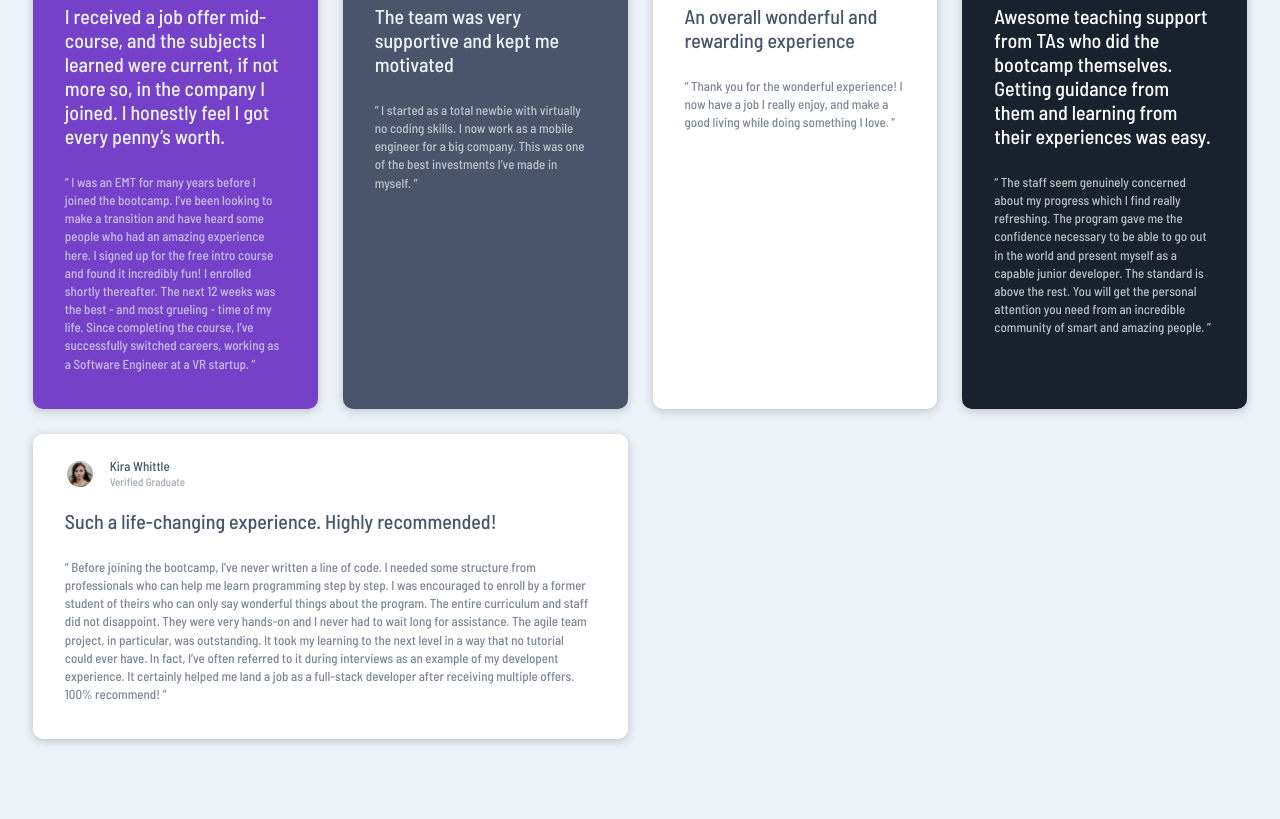
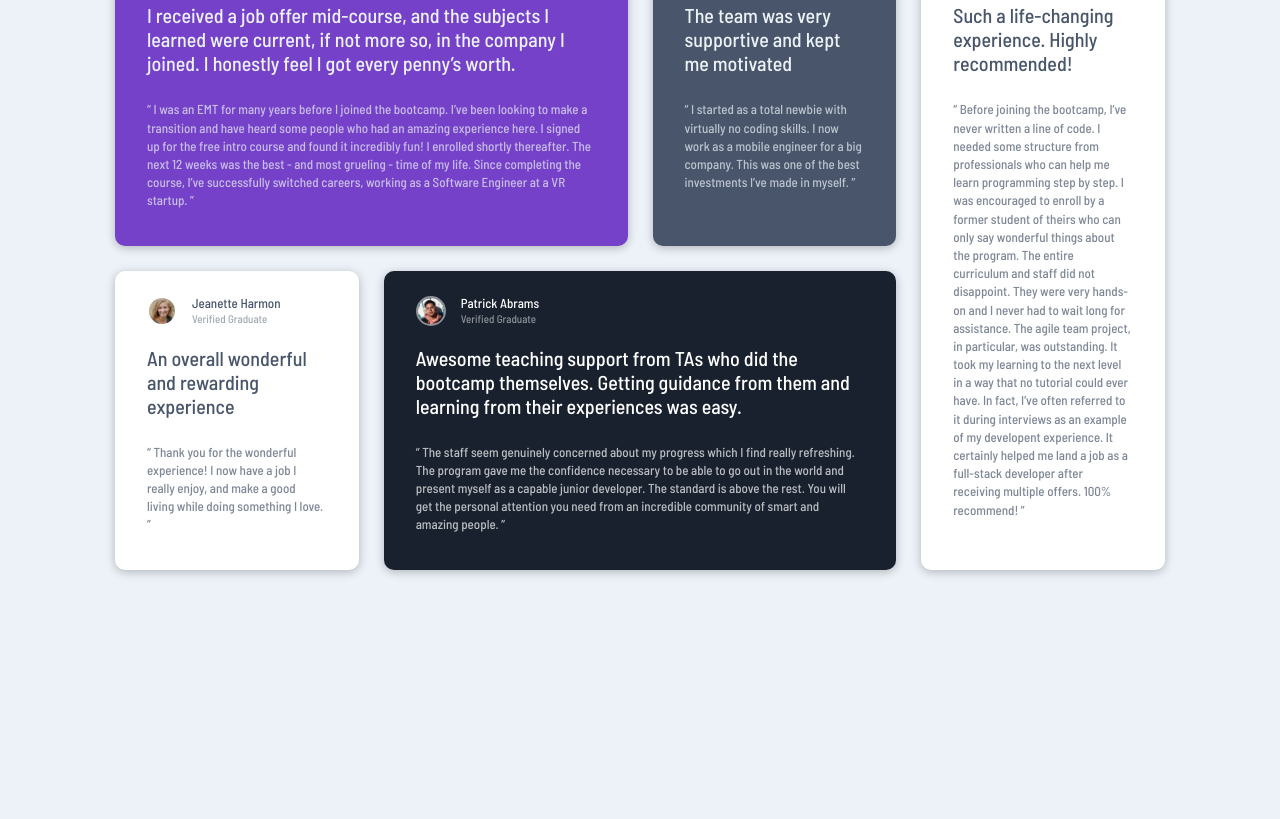
Before and after one commit to kamilcodes/frmentor_testimonials_grid_component_section, a plain HTML site: page index.html in a window 1280 px wide. Shown: the part 151-970 px from the top of the page. After the commit the page ends 800 px from the top, so only its background shows below. Drawn offline with Linux system fonts and the light colour scheme.

Commit message:
added media queries for grid templates, padding and card placement. Added card hover effect

```diff
--- a/sass/_base.scss
+++ b/sass/_base.scss
@@ -38,4 +38,8 @@ body {
   font-size: 1.3rem;
   font-weight: var(--font-weight-n);
   line-height: 1.2;
+  background-color: var(--color-secondary-light);
+  min-height: 100vh;
+  display: grid;
+  place-items: center;
 }
--- a/sass/_testimonials.scss
+++ b/sass/_testimonials.scss
@@ -1,11 +1,37 @@
 .testimonials-grid {
   display: grid;
-  grid-template-columns: repeat(auto-fit, minmax(275px, 1fr));
+  grid-template-columns: 1fr;
   gap: 2.5rem;
-  min-height: 100vh;
+  max-width: 1100px;
+  max-height: 100%;
+  //padding: calc(6.7rem + 1vw) calc(2rem + 1vw);
+  padding: 7rem 2.5rem;
+  background-color: var(--color-secondary-light);
 
-  padding: calc(6.7rem + 1vw) calc(2rem + 1vw);
-  background-color: var(--color-secondary-light);
+  @media screen and (min-width: 43.75em) {
+    //600px
+    grid-template-columns: repeat(3, 1fr);
+    grid-template-areas:
+      "t1 t1 t2"
+      "t3 t4 t4"
+      "t5 t5 t5";
+    padding: 3.5rem 2.5rem;
+  }
+
+  @media screen and (min-width: 68.75em) {
+    //600px
+    grid-template-columns: repeat(4, 1fr);
+    grid-template-areas:
+      "t1 t1 t2 t5"
+      "t3 t4 t4 t5";
+  }
+
+  @media screen and (min-width: 90em) {
+    //600px
+    grid-template-columns: repeat(4, 1fr);
+    max-height: 572px;
+    padding: 0;
+  }
 }
 
 .testimonial-card {
@@ -13,34 +39,60 @@
   text-align: left;
   padding: 2.5rem 3.4rem 3.6rem 3.2rem;
   border-radius: 10px;
-  box-shadow: 0 2px 10px rgba($color: #000000, $alpha: 0.2);
+  box-shadow: 0 2px 10px rgba($color: #000000, $alpha: 0.25);
+  transition: all 0.2s ease;
+
+  &:hover {
+    box-shadow: 0 2px 10px rgba($color: #000000, $alpha: 0.45);
+    transform: translateY(-2px);
+  }
 
   &:first-child {
     background-color: var(--color-primary-violet);
     color: var(--color-secondary-light);
+
+    @media screen and (min-width: 43.75em) {
+      //600px
+      grid-area: t1;
+    }
   }
 
   &:nth-child(2) {
     background-color: var(--color-primary-gray);
     color: var(--color-secondary-light);
+
+    @media screen and (min-width: 43.75em) {
+      //600px
+      grid-area: t2;
+    }
   }
 
   &:nth-child(3) {
     background-color: var(--color-white);
     color: var(--color-primary-gray);
+
+    @media screen and (min-width: 43.75em) {
+      //600px
+      grid-area: t3;
+    }
   }
 
   &:nth-child(4) {
     background-color: var(--color-primary-dark);
     color: var(--color-white);
+
+    @media screen and (min-width: 43.75em) {
+      //600px
+      grid-area: t4;
+    }
   }
 
   &:last-child {
     background-color: var(--color-white);
     color: var(--color-primary-gray);
 
-    @media screen and (min-width: 46.875em) {
-      grid-column: span 2;
+    @media screen and (min-width: 43.75em) {
+      grid-area: t5;
     }
   }
 
```
Also changed, not shown: css/styles.css, css/styles.min.css, 2 other files.
